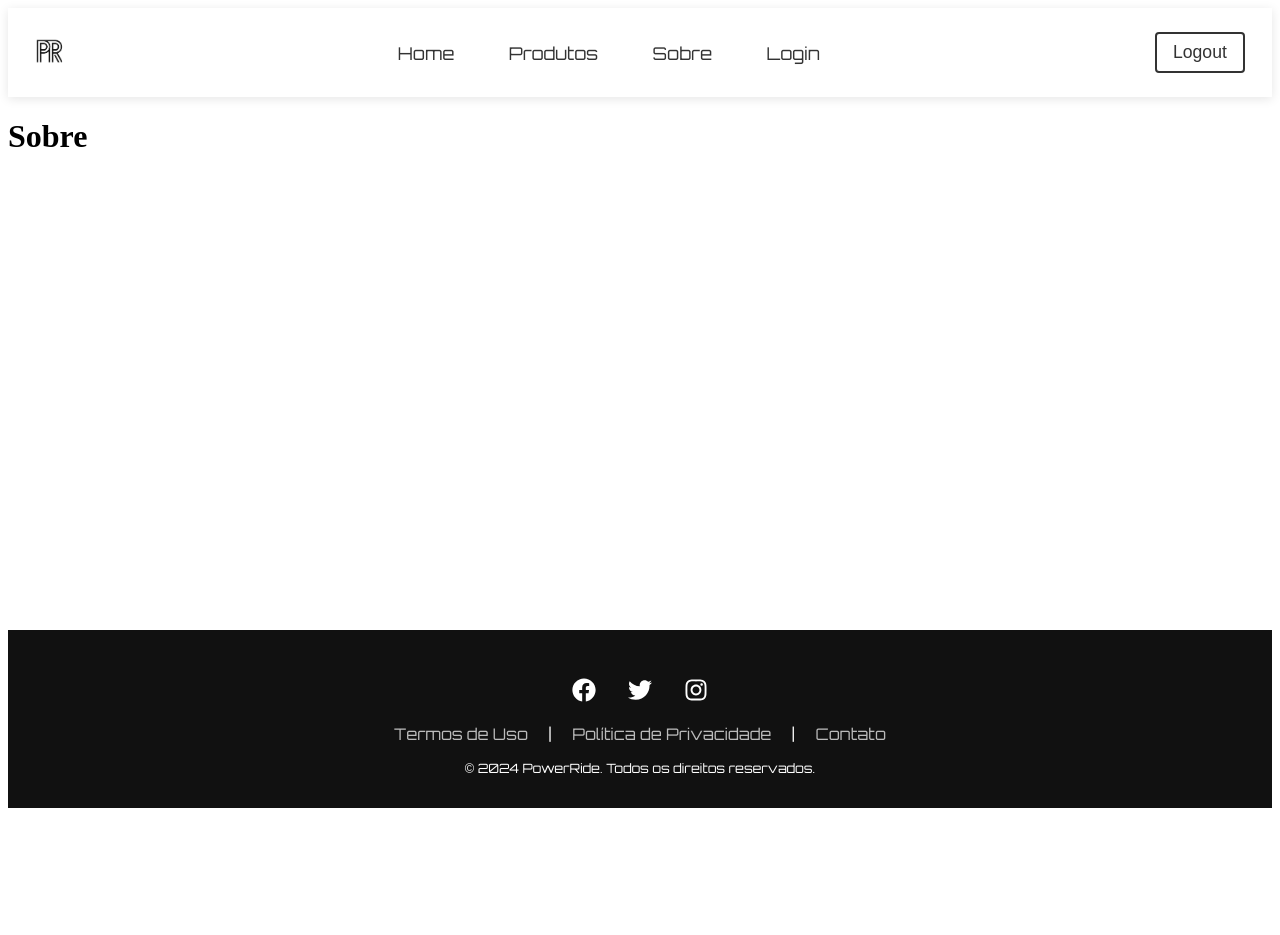
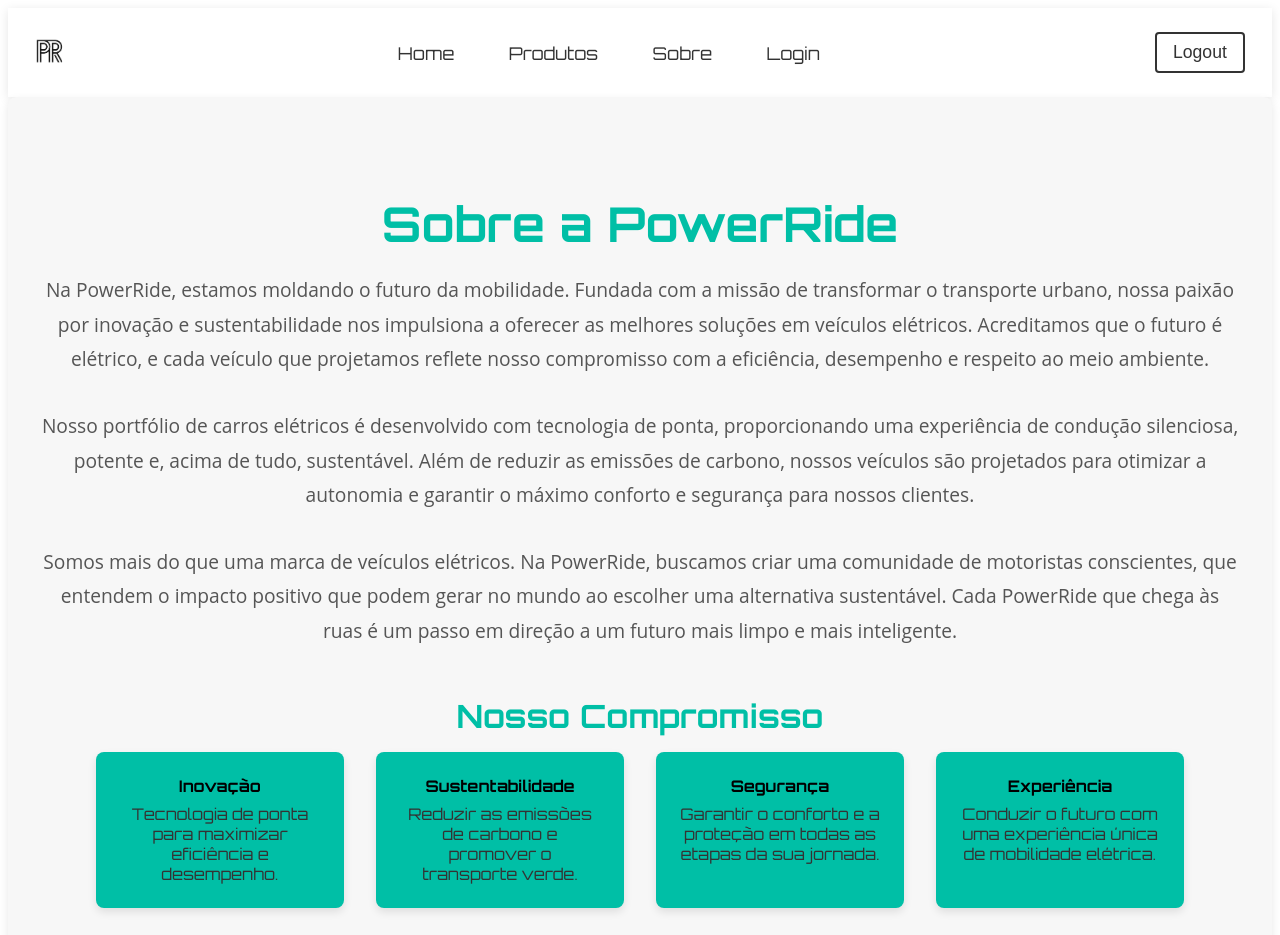
Before and after one commit to Arthurgaa/CP5-WEB, a React (Vite) app: page /sobre in a window 1280 px wide. Shown: the top 935 px of the page. Before the commit the page ends 816 px from the top, so only its background shows below. Built offline with nearby package versions, Linux system fonts and the light colour scheme.

Commit message:
Area do Sobre Finalizada

```diff
--- a/src/routes/Sobre.jsx
+++ b/src/routes/Sobre.jsx
@@ -1,9 +1,127 @@
-const Sobre=()=>{
-    return(
-        <>
-        <h1>Sobre</h1>
-        </>
-    )
-}
+import React from 'react';
+import styled, { keyframes } from 'styled-components';
 
-export default Sobre
+// Animação para o título e subtítulo
+const fadeIn = keyframes`
+  from {
+    opacity: 0;
+    transform: translateY(-20px);
+  }
+  to {
+    opacity: 1;
+    transform: translateY(0);
+  }
+`;
+
+// Container principal
+const SobreContainer = styled.div`
+  padding: 4rem 2rem;
+  max-width: 1200px;
+  margin: 0 auto;
+  text-align: center;
+  color: #333;
+  background-color: #f7f7f7;
+  border-radius: 8px;
+  box-shadow: 0 4px 10px rgba(0, 0, 0, 0.1);
+`;
+
+// Título principal
+const Title = styled.h1`
+  font-size: 3rem;
+  margin-bottom: 1rem;
+  color: #00bfa6;
+  font-family: "Orbitron", sans-serif;
+  animation: ${fadeIn} 1s ease;
+`;
+
+// Subtítulo com animação
+const Subtitle = styled.h2`
+  font-size: 2rem;
+  margin-top: 3rem;
+  margin-bottom: 1rem;
+  color: #00bfa6;
+  font-family: "Orbitron", sans-serif;
+  animation: ${fadeIn} 1.2s ease;
+`;
+
+// Parágrafo estilizado
+const Paragraph = styled.p`
+  font-size: 1.2rem;
+  line-height: 1.8;
+  margin-bottom: 2rem;
+  color: #555;
+  font-family: 'Open Sans', sans-serif;
+  animation: ${fadeIn} 1.5s ease;
+`;
+
+// Lista estilizada
+const List = styled.ul`
+  list-style-type: none;
+  padding: 0;
+  display: flex;
+  justify-content: center;
+  gap: 2rem;
+  flex-wrap: wrap;
+  animation: ${fadeIn} 1.8s ease;
+`;
+
+// Itens da lista com estilo moderno
+const ListItem = styled.li`
+font-family: "Orbitron", sans-serif;
+  font-size: 1rem;
+  color: #333;
+  padding: 1.5rem;
+  border-radius: 8px;
+  background-color: #00bfa6;
+  width: 200px;
+  text-align: center;
+  box-shadow: 0 4px 8px rgba(0, 0, 0, 0.1);
+  transition: transform 0.3s ease, box-shadow 0.3s ease;
+
+  &:hover {
+    transform: translateY(-10px);
+    box-shadow: 0 8px 16px rgba(0, 0, 0, 0.2);
+  }
+
+  strong {
+    color: #000;
+    display: block;
+    margin-bottom: 0.5rem;
+  }
+`;
+
+const Sobre = () => {
+  return (
+    <SobreContainer>
+      <Title>Sobre a PowerRide</Title>
+      <Paragraph>
+        Na PowerRide, estamos moldando o futuro da mobilidade. Fundada com a missão de transformar o transporte urbano,
+        nossa paixão por inovação e sustentabilidade nos impulsiona a oferecer as melhores soluções em veículos elétricos.
+        Acreditamos que o futuro é elétrico, e cada veículo que projetamos reflete nosso compromisso com a eficiência,
+        desempenho e respeito ao meio ambiente.
+      </Paragraph>
+      <Paragraph>
+        Nosso portfólio de carros elétricos é desenvolvido com tecnologia de ponta, proporcionando uma experiência de
+        condução silenciosa, potente e, acima de tudo, sustentável. Além de reduzir as emissões de carbono, nossos
+        veículos são projetados para otimizar a autonomia e garantir o máximo conforto e segurança para nossos clientes.
+      </Paragraph>
+      <Paragraph>
+        Somos mais do que uma marca de veículos elétricos. Na PowerRide, buscamos criar uma comunidade de motoristas
+        conscientes, que entendem o impacto positivo que podem gerar no mundo ao escolher uma alternativa sustentável.
+        Cada PowerRide que chega às ruas é um passo em direção a um futuro mais limpo e mais inteligente.
+      </Paragraph>
+      <Subtitle>Nosso Compromisso</Subtitle>
+      <List>
+        <ListItem><strong>Inovação</strong> Tecnologia de ponta para maximizar eficiência e desempenho.</ListItem>
+        <ListItem><strong>Sustentabilidade</strong> Reduzir as emissões de carbono e promover o transporte verde.</ListItem>
+        <ListItem><strong>Segurança</strong> Garantir o conforto e a proteção em todas as etapas da sua jornada.</ListItem>
+        <ListItem><strong>Experiência</strong> Conduzir o futuro com uma experiência única de mobilidade elétrica.</ListItem>
+      </List>
+      <Paragraph>
+        Junte-se a nós e seja parte da revolução elétrica. Descubra o poder do transporte sustentável com a PowerRide.
+      </Paragraph>
+    </SobreContainer>
+  );
+};
+
+export default Sobre;
```
